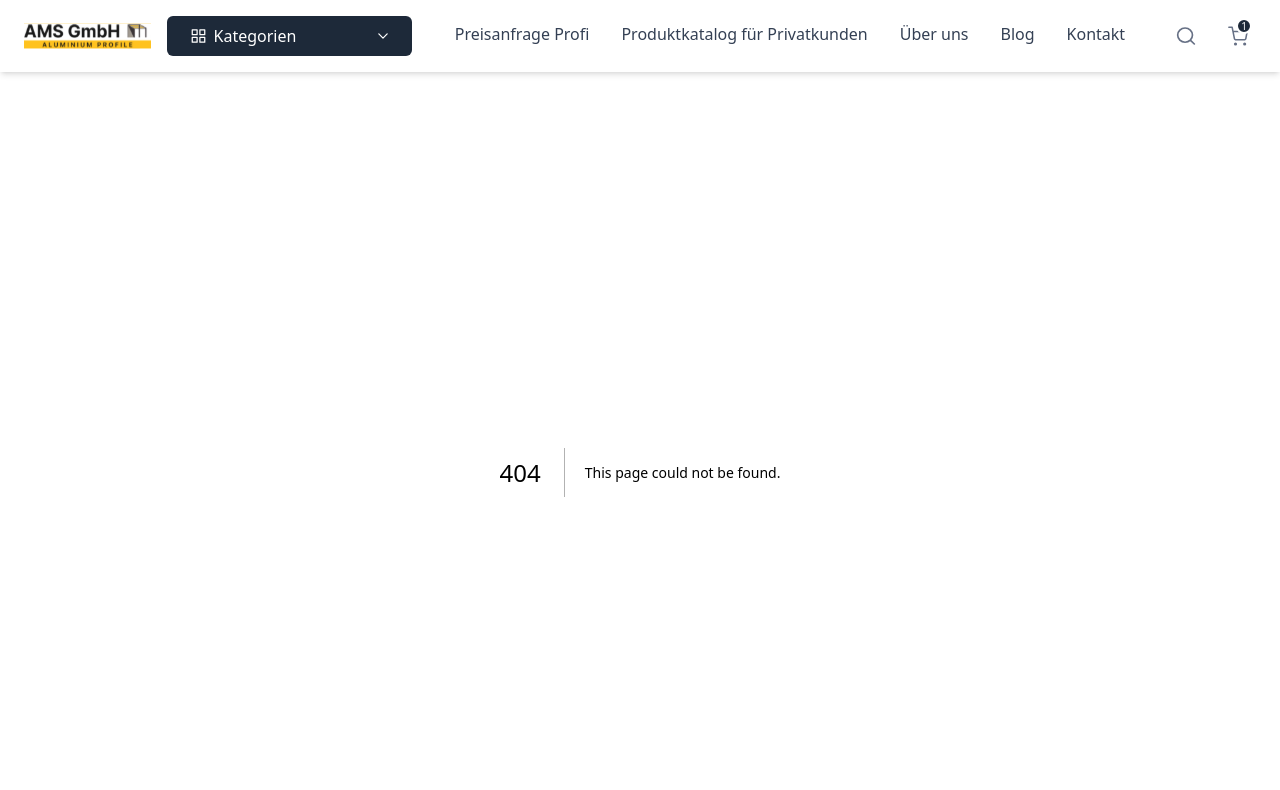
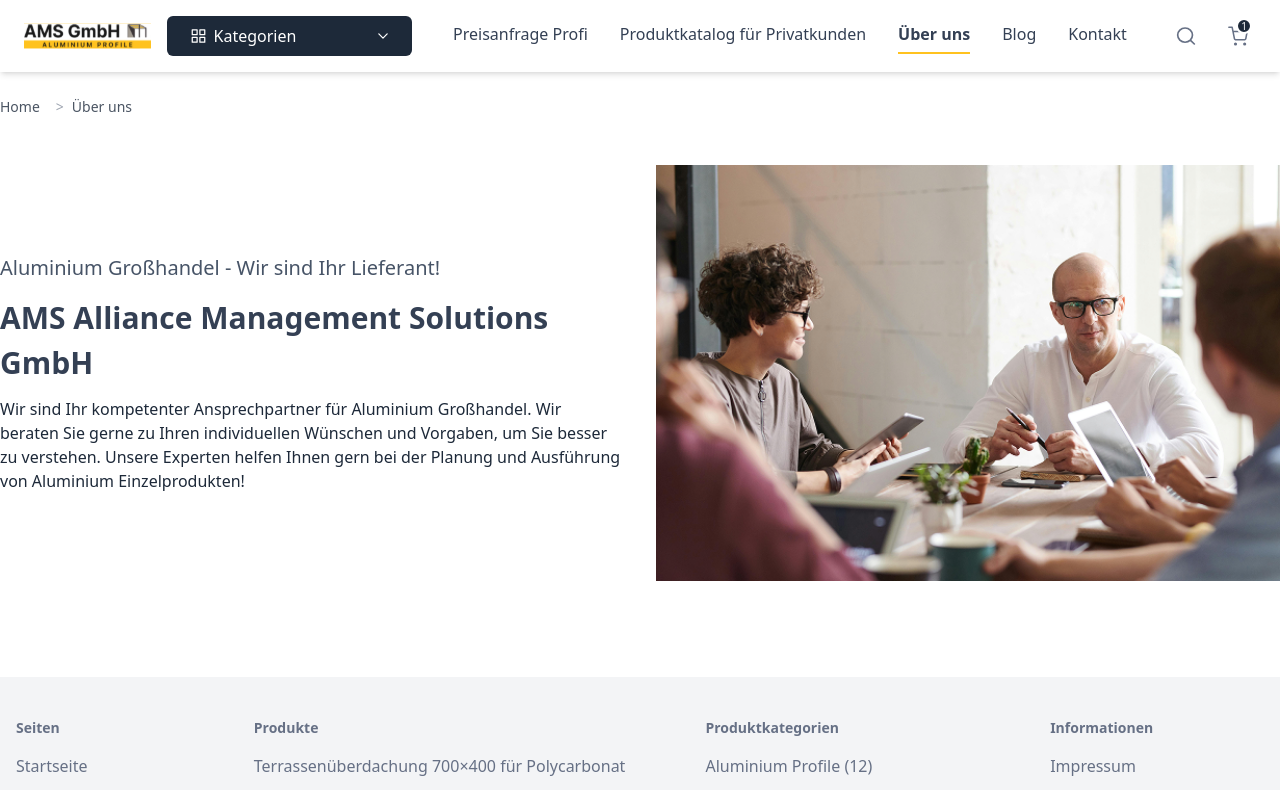
Before and after one commit to OleksiiPustilnyk/ams-gmbh-web, a Next.js app: page /about in a window 1280 px wide. Before the commit this address had no page. Shown: the top 790 px of the page. Built offline with nearby package versions, Linux system fonts and the light colour scheme.

Commit message:
- added about section

```diff
--- /dev/null
+++ b/app/(site)/about/page.tsx
@@ -0,0 +1,5 @@
+import AboutView from '@/view/about'
+
+export default async function AboutPage() {
+    return <AboutView />
+}
--- /dev/null
+++ b/components/sections/about/about-section.tsx
@@ -0,0 +1,32 @@
+import Image from 'next/image'
+
+export default function AboutUsSection() {
+    return (
+        <section className='w-full container mx-auto py-12 px-4 md:px-6 lg:px-0 flex flex-col lg:flex-row items-center gap-8'>
+            <div className='w-full lg:w-1/2'>
+                <p className='text-deepGray text-[20px] leading-[30px] mb-3'>
+                    Aluminium Großhandel - Wir sind Ihr Lieferant!
+                </p>
+                <h2 className='text-[20px] md:text-[30px] leading-[30px] md:leading-[45px] font-semibold text-primary mb-3'>
+                    AMS Alliance Management Solutions GmbH
+                </h2>
+                <p className='text-secondary text-[16px] leading-[24px]'>
+                    Wir sind Ihr kompetenter Ansprechpartner für Aluminium
+                    Großhandel. Wir beraten Sie gerne zu Ihren individuellen
+                    Wünschen und Vorgaben, um Sie besser zu verstehen. Unsere
+                    Experten helfen Ihnen gern bei der Planung und Ausführung
+                    von Aluminium Einzelprodukten!
+                </p>
+            </div>
+            <div className='w-full lg:w-1/2 flex justify-center'>
+                <Image
+                    src='/images/image-about-section.png'
+                    alt='Team meeting'
+                    width={600}
+                    height={400}
+                    className='w-full h-auto object-cover'
+                />
+            </div>
+        </section>
+    )
+}
--- a/components/ui/bread-crumbs/bread-crumbs.tsx
+++ b/components/ui/bread-crumbs/bread-crumbs.tsx
@@ -9,6 +9,7 @@
 
     const customNames: Record<string, string> = {
         catalog: 'Produktkatalog für Privatkunden',
+        about: 'Über uns',
         home: 'Home',
     }
 
--- a/constants/nav-links.ts
+++ b/constants/nav-links.ts
@@ -1,7 +1,7 @@
 export const navLinks = [
     { name: 'Preisanfrage Profi', href: '/preisanfrage-profi' },
     { name: 'Produktkatalog für Privatkunden', href: '/catalog' },
-    { name: 'Über uns', href: '/ueber-uns' },
+    { name: 'Über uns', href: '/about' },
     { name: 'Blog', href: '/blog' },
     { name: 'Kontakt', href: '/kontakt' },
 ]
--- /dev/null
+++ b/view/about/index.tsx
@@ -0,0 +1,11 @@
+import AboutUsSection from '@/components/sections/about/about-section'
+import Breadcrumbs from '@/components/ui/bread-crumbs/bread-crumbs'
+
+export default function AboutView() {
+    return (
+        <div className='w-full container mx-auto pt-6 pb-10 px-4 lg:px-0'>
+            <Breadcrumbs />
+            <AboutUsSection />
+        </div>
+    )
+}
```
Also changed, not shown: public/images/image-about-section.png (added).
